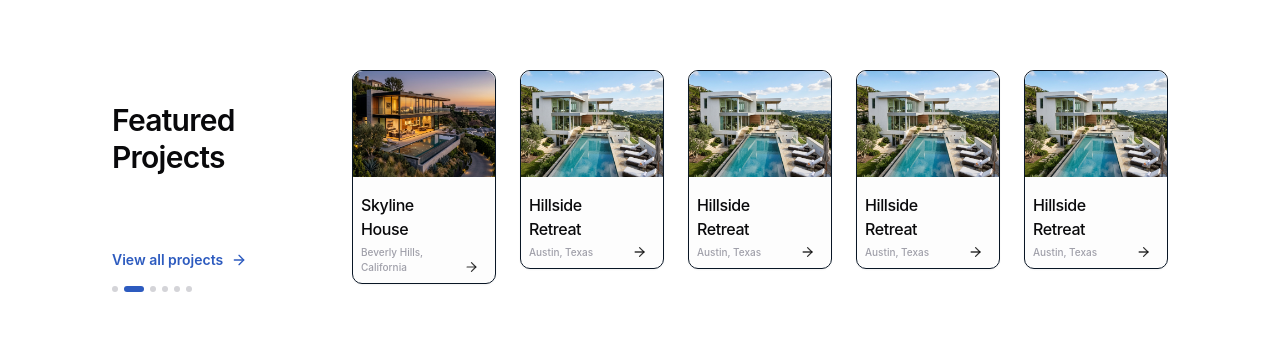
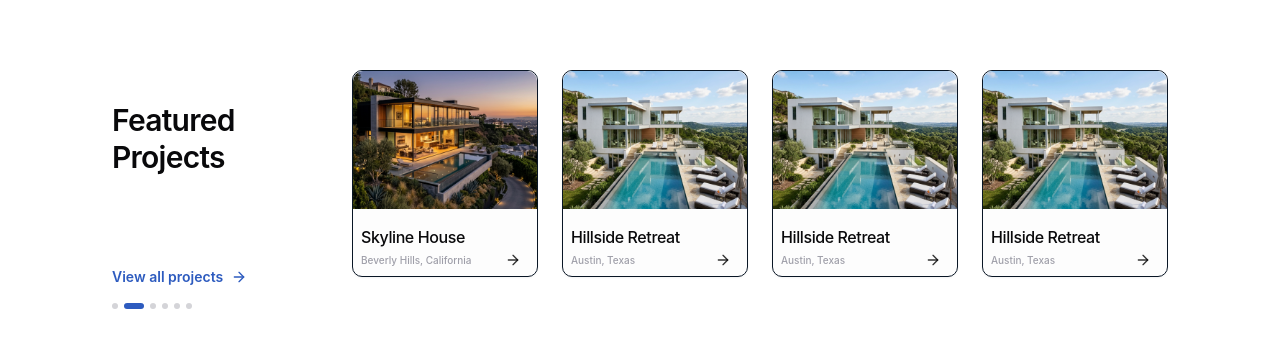
Before and after one commit to sham-l81443/infinity-home, a Next.js app: page / in a window 1280 px wide. Shown: the part 967-1314 px from the top of the page. Built offline with nearby package versions, Linux system fonts and the light colour scheme.

Commit message:
style: adjust project card widths in OurWorks component for desktop and mobile layouts

```diff
--- a/app/components/OurWorks.tsx
+++ b/app/components/OurWorks.tsx
@@ -164,7 +164,7 @@ export default function OurWorks() {
             {projects.map((project) => (
               <div
                 key={project.id}
-                className="flex-none w-1/5 pl-4 xl:pl-6"
+                className="flex-none w-1/4 pl-4 xl:pl-6"
               >
                 <div className="w-full bg-zinc-50/40 hover:bg-zinc-50/70 border border-zinc-150 rounded-lg flex flex-col gap-4 transition-[transform,background-color,box-shadow] duration-300 hover:-translate-y-1.5 hover:shadow-lg group shadow-xs cursor-pointer">
                   <div className="relative aspect-4/3 overflow-hidden bg-zinc-100 rounded-t-lg">
@@ -201,7 +201,7 @@ export default function OurWorks() {
             {projects.map((project) => (
               <div
                 key={project.id}
-                className="flex-none w-[42vw] pl-4"
+                className="flex-none w-[50vw] pl-4"
               >
                 <div className="w-full overflow-hidden bg-zinc-50/40 border border-zinc-150 rounded-lg flex flex-col gap-2 group shadow-xs cursor-pointer">
                   <div className="relative aspect-4/3 overflow-hidden bg-zinc-100">
```
